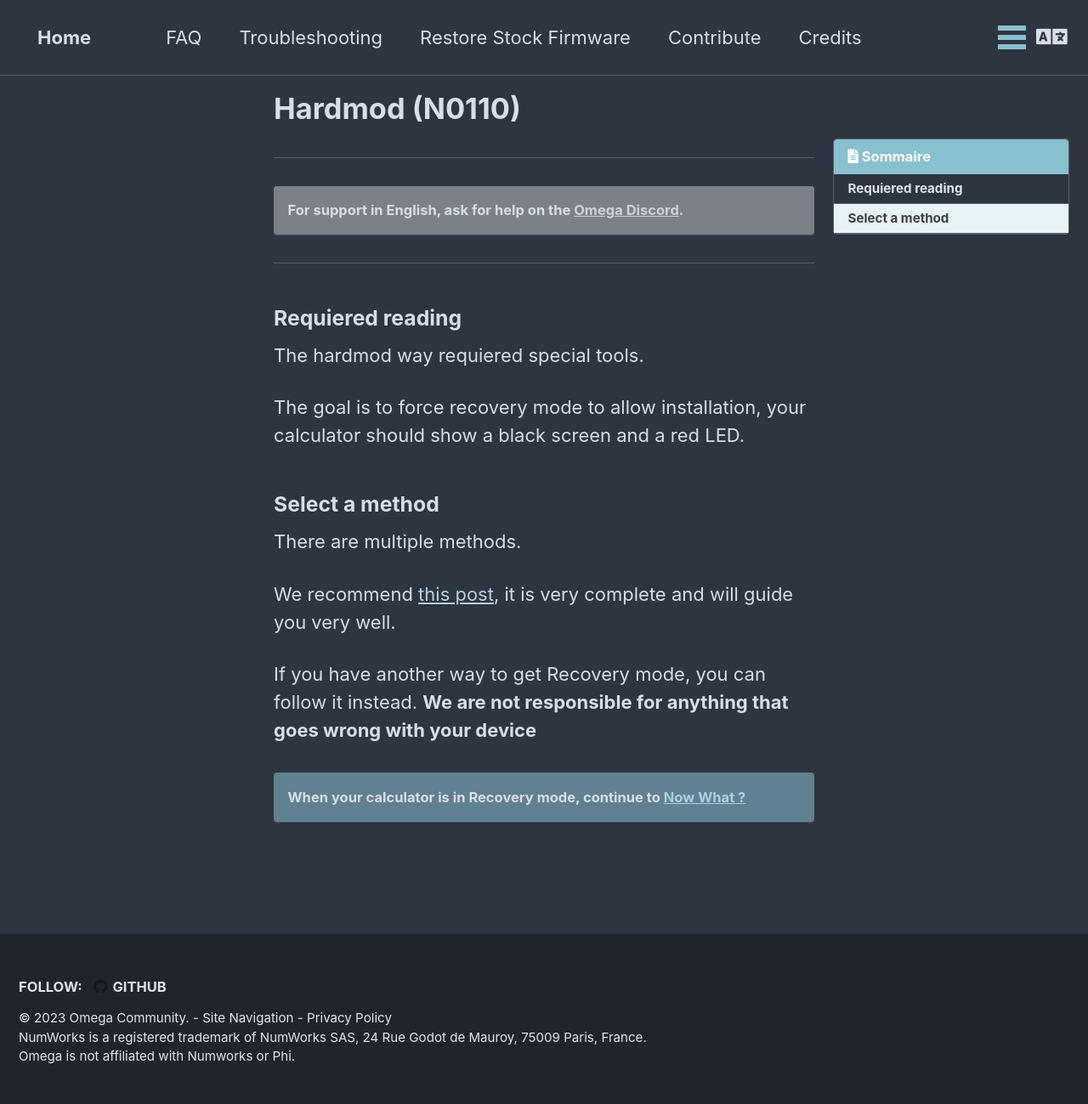
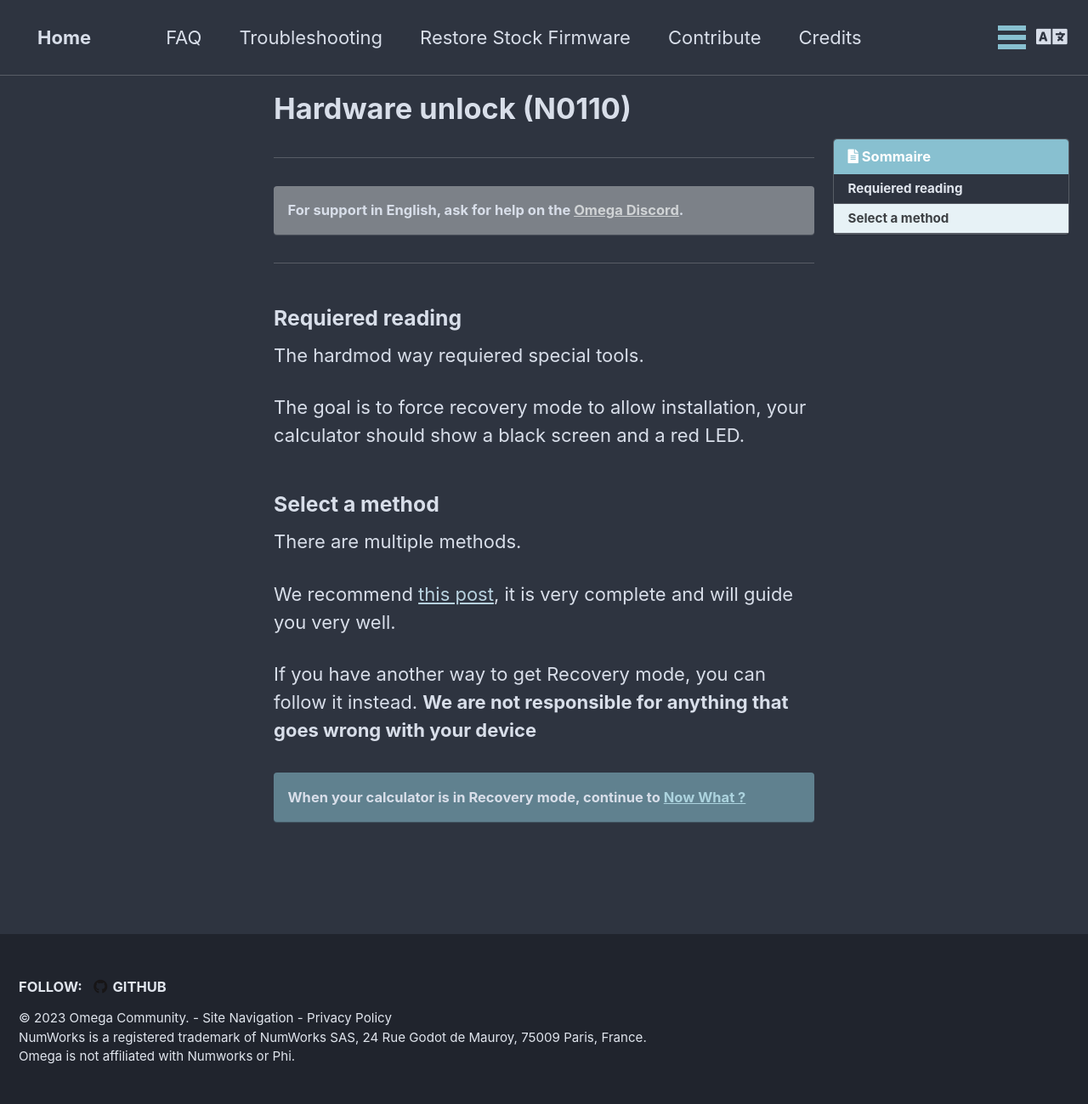
Before and after one commit to Omega-Numworks/Omega-Guide, a Jekyll site: the page built from _pages/en_US/n0110-hardware-unlock.md, in a window 1280 px wide. Shown: the whole page at 85% size. Built offline with Jekyll 4.4.1, drawn with Linux system fonts in a browser that asks for light colours; comment, search, counter and statistics services are not loaded.

Commit message:
Update and rename n0110-hardmod.md to n0110-hardware-unlock.md

```diff
--- a/_pages/en_US/n0110-hardmod.md
+++ b/_pages/en_US/n0110-hardware-unlock.md
@@ -1,5 +1,5 @@
 ---
-title: "Hardmod (N0110)"
+title: "Hardware unlock (N0110)"
 ---
 
 {% include toc title="Sommaire" %}
```
